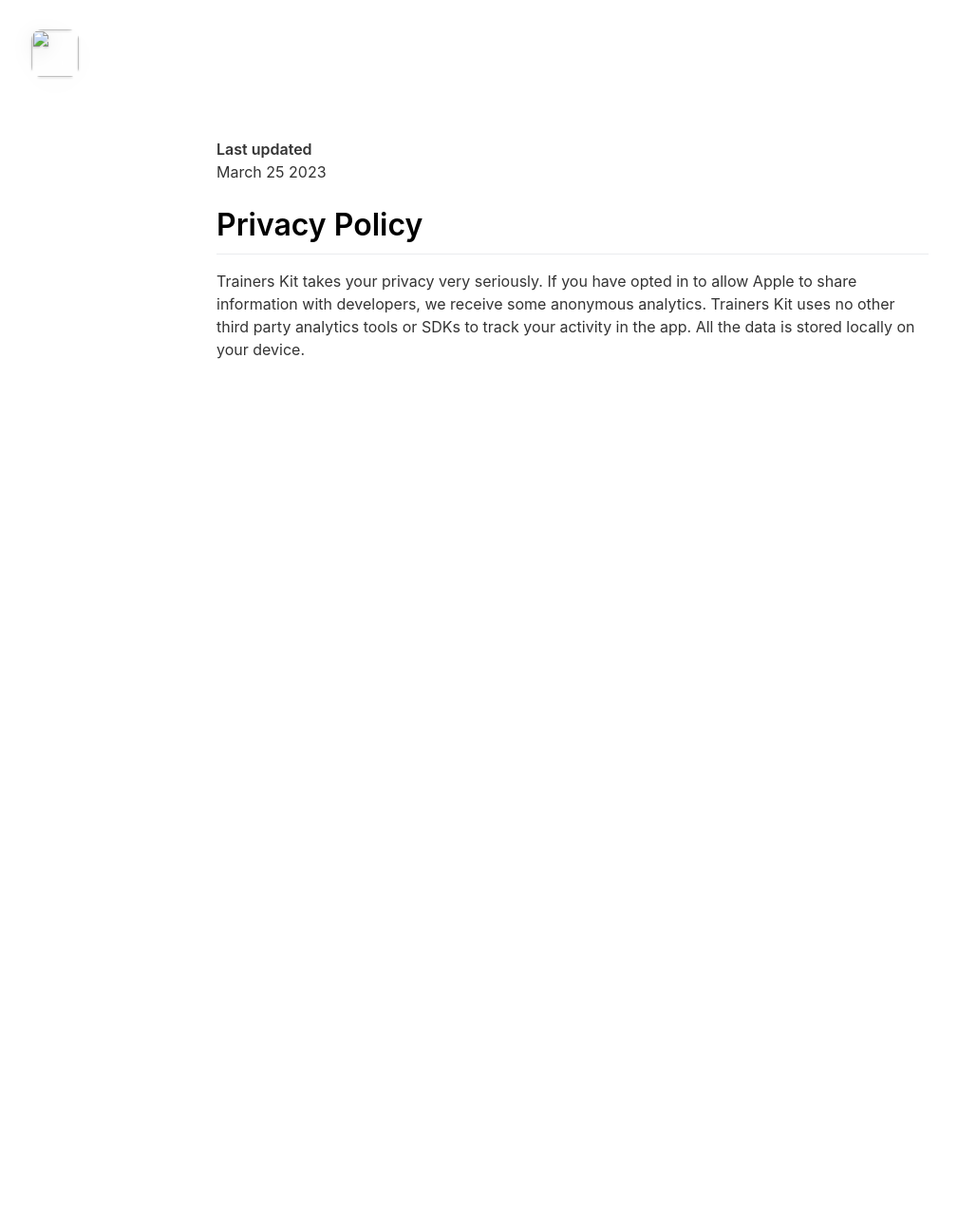
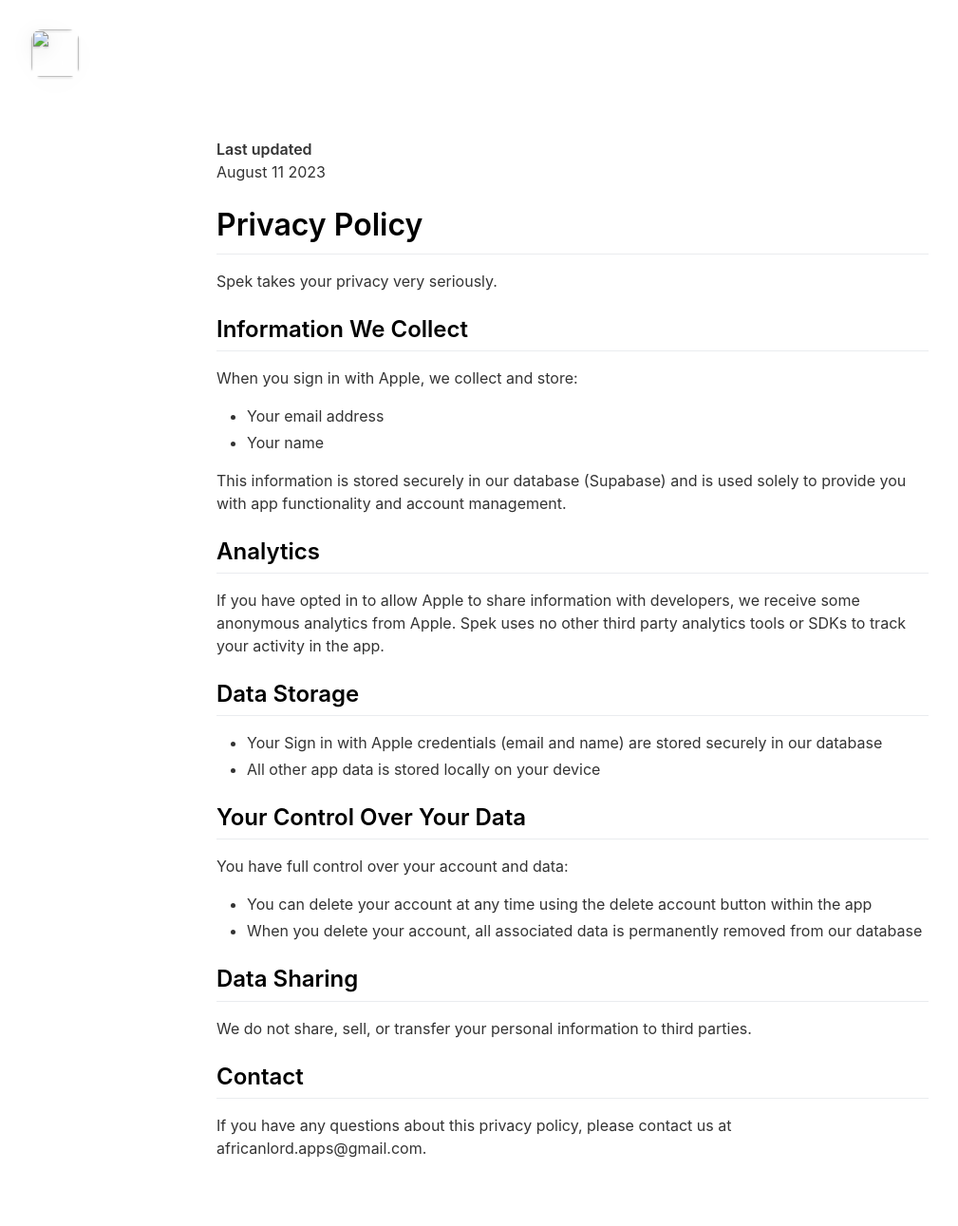
Before and after one commit to mahmoudashraf93/spek-landing, a Jekyll site: the page built from _pages/privacypolicy.md, in a window 1280 px wide. Shown: the whole page at 95% size, without its empty margins (37-1046 px from the left). Built offline with Jekyll 4.4.1, drawn with Linux system fonts in a browser that asks for light colours; nearby versions of some CDN libraries; before the commit the page ends 900 px from its top, so only the background shows below that.

Commit message:
Update privacypolicy.md

```diff
--- a/_pages/privacypolicy.md
+++ b/_pages/privacypolicy.md
@@ -5,7 +5,39 @@
 ---
 
 **Last updated**
-March 25 2023
+August 11 2023
 
 # Privacy Policy
-Trainers Kit takes your privacy very seriously. If you have opted in to allow Apple to share information with developers, we receive some anonymous analytics. Trainers Kit uses no other third party analytics tools or SDKs to track your activity in the app. All the data is stored locally on your device.
+
+Spek takes your privacy very seriously.
+
+## Information We Collect
+
+When you sign in with Apple, we collect and store:
+- Your email address
+- Your name
+
+This information is stored securely in our database (Supabase) and is used solely to provide you with app functionality and account management.
+
+## Analytics
+
+If you have opted in to allow Apple to share information with developers, we receive some anonymous analytics from Apple. Spek uses no other third party analytics tools or SDKs to track your activity in the app.
+
+## Data Storage
+
+- Your Sign in with Apple credentials (email and name) are stored securely in our database
+- All other app data is stored locally on your device
+
+## Your Control Over Your Data
+
+You have full control over your account and data:
+- You can delete your account at any time using the delete account button within the app
+- When you delete your account, all associated data is permanently removed from our database
+
+## Data Sharing
+
+We do not share, sell, or transfer your personal information to third parties.
+
+## Contact
+
+If you have any questions about this privacy policy, please contact us at africanlord.apps@gmail.com.
```
